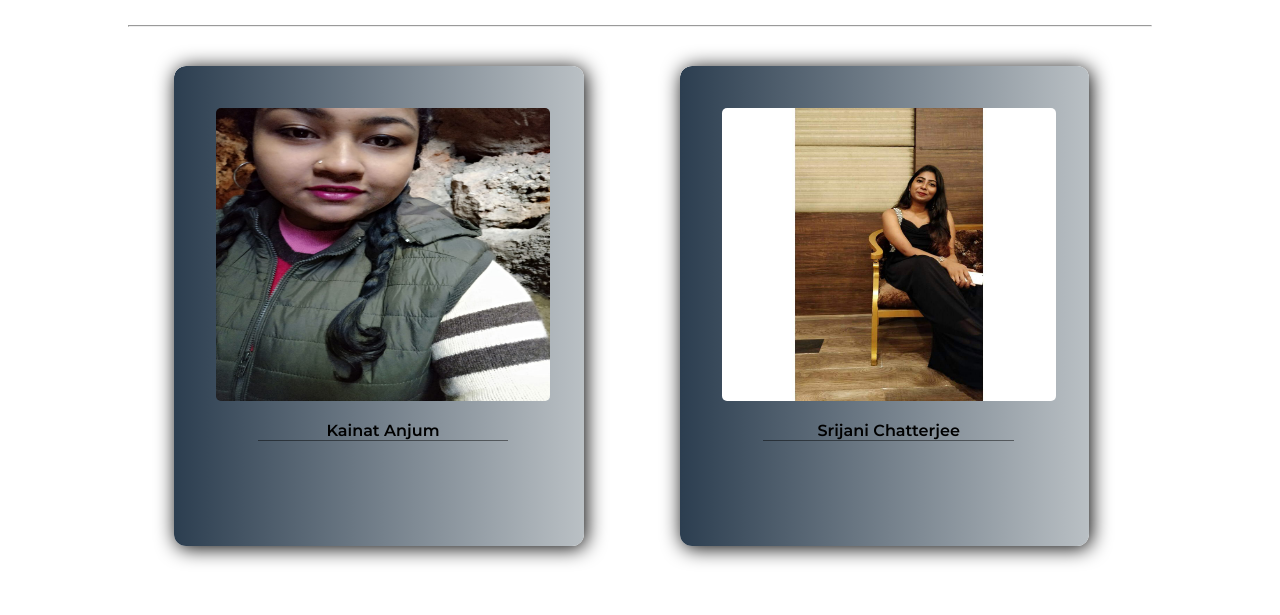
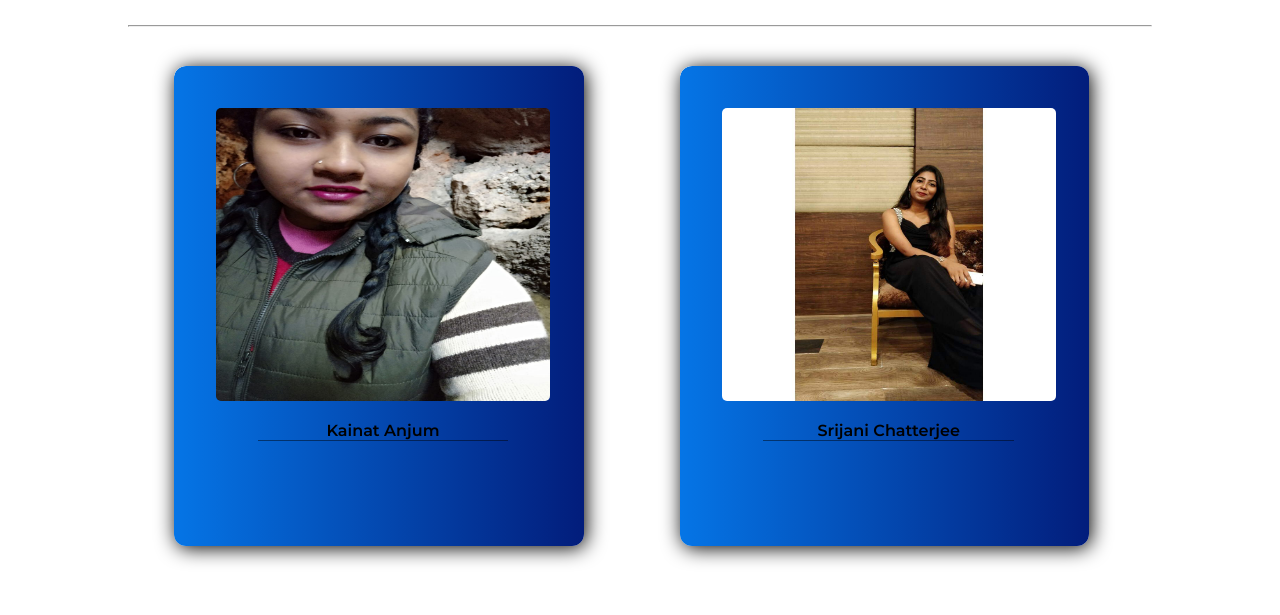
Before and after one commit to Somsubhra1/UOSC, a plain HTML site: page html/contact.html in a window 1280 px wide. Shown: the part 175-790 px from the top of the page. Drawn offline with Linux system fonts and the light colour scheme; a web font is replaced by a local one.

Commit message:
Contact Card bg updated

```diff
--- a/css/contact.css
+++ b/css/contact.css
@@ -83,13 +83,13 @@ hr{background: #000;}
     height: 102%;
     overflow: hidden;
     border-radius: 12px 12px 0px 0px;
-    /* background: #0575E6;
+    background: #0575E6;
      background: -webkit-linear-gradient(to left, #021B79, #0575E6);
-     background: linear-gradient(to left, #021B79, #0575E6); */
+     background: linear-gradient(to left, #021B79, #0575E6);
 
-    background: #bdc3c7;
+/*     background: #bdc3c7;
     background: -webkit-linear-gradient(to right, #2c3e50, #bdc3c7);
-    background: linear-gradient(to right, #2c3e50, #bdc3c7);
+    background: linear-gradient(to right, #2c3e50, #bdc3c7);  */
 }
 
 .contact-img{
```
